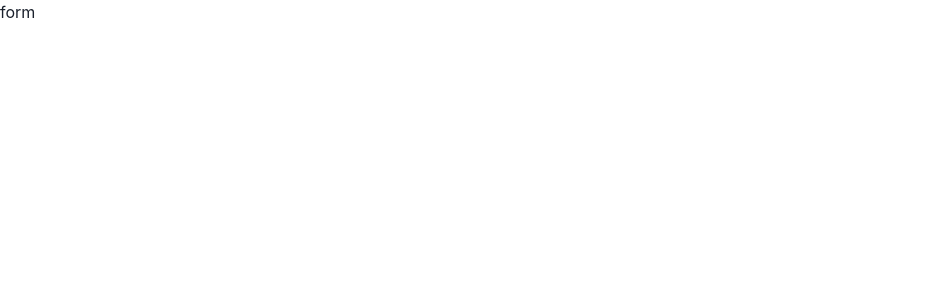
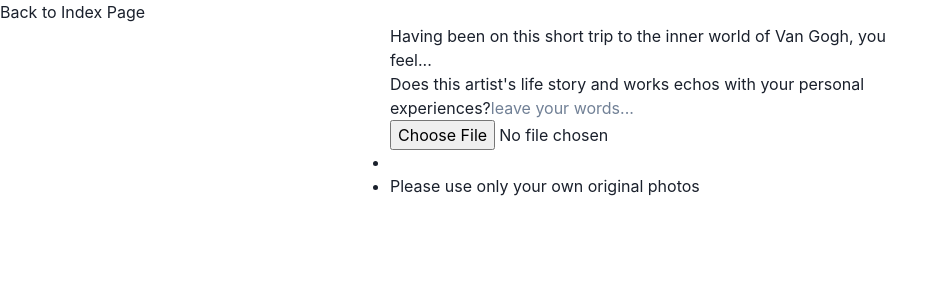
Before and after one commit to makoto357/Healing-Museum, a Next.js app: page /form in a window 1280 px wide. Shown: the top 300 px of the page, without its empty margins (0-948 px from the left). Built offline with nearby package versions, Linux system fonts and the light colour scheme.

Commit message:
dynamic import google maps

```diff
--- a/pages/form.tsx
+++ b/pages/form.tsx
@@ -1,3 +1,51 @@
+import Link from "next/link";
+
 export default function Form() {
-  return <div>form</div>;
+  return (
+    <>
+      <Link href="/">
+        <p>Back to Index Page</p>
+      </Link>
+
+      <form className="main-form">
+        <style jsx>{`
+          .main-form {
+            width: 500px;
+            margin: auto;
+          }
+        `}</style>
+        <p>
+          Having been on this short trip to the inner world of {"Van Gogh"}, you
+          feel...
+        </p>
+        <fieldset>
+          <label htmlFor="resonance">
+            Does this artist's life story and works echos with your personal
+            experiences?
+          </label>
+          <input
+            name="resonance"
+            type="text"
+            placeholder="leave your words..."
+            required
+          ></input>
+        </fieldset>
+        <fieldset>
+          <div>
+            <img />
+            <div></div>
+            <p></p>
+            <div></div>
+            <input type="file"></input>
+          </div>
+          <ul className="info-list">
+            <li></li>
+            <li>Please use only your own original photos</li>
+          </ul>
+        </fieldset>
+
+        <button type="submit"></button>
+      </form>
+    </>
+  );
 }
```
Also changed, not shown: components/google-maps.tsx (added, +108 -0 lines).
